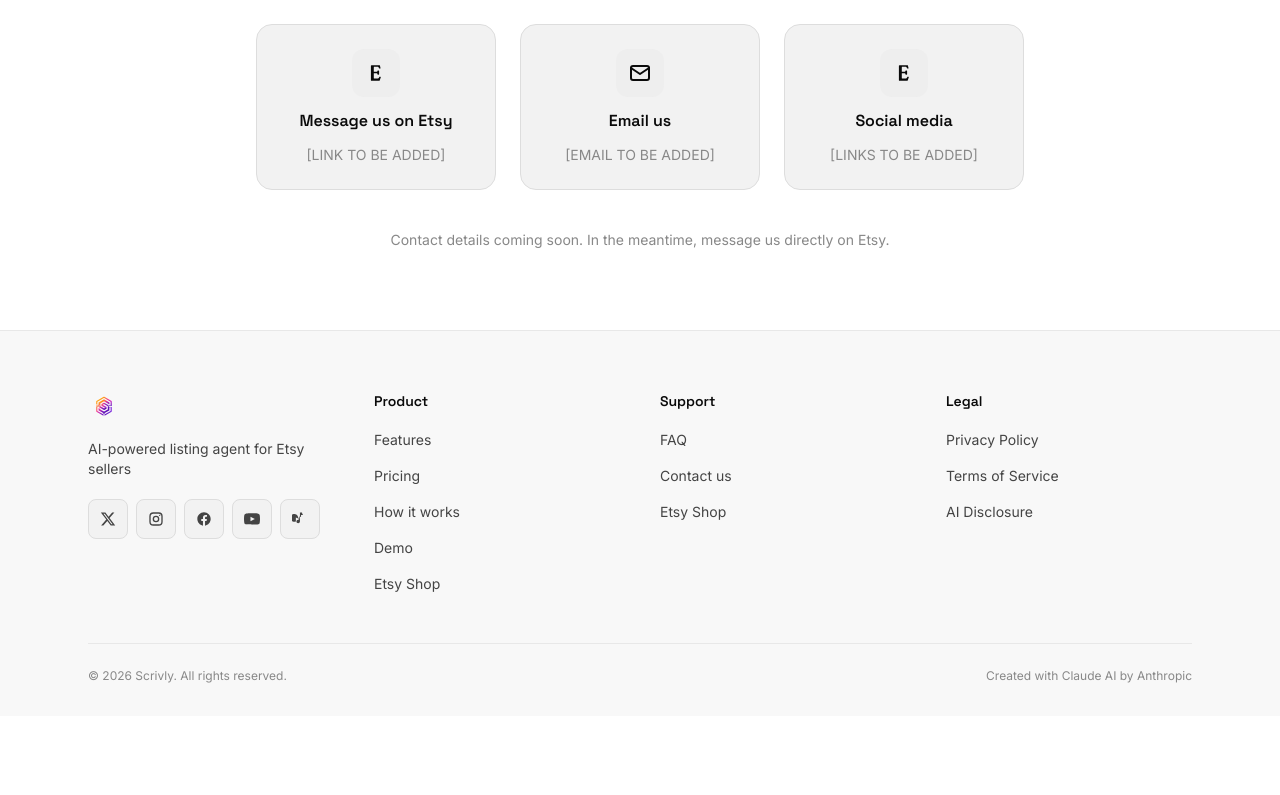
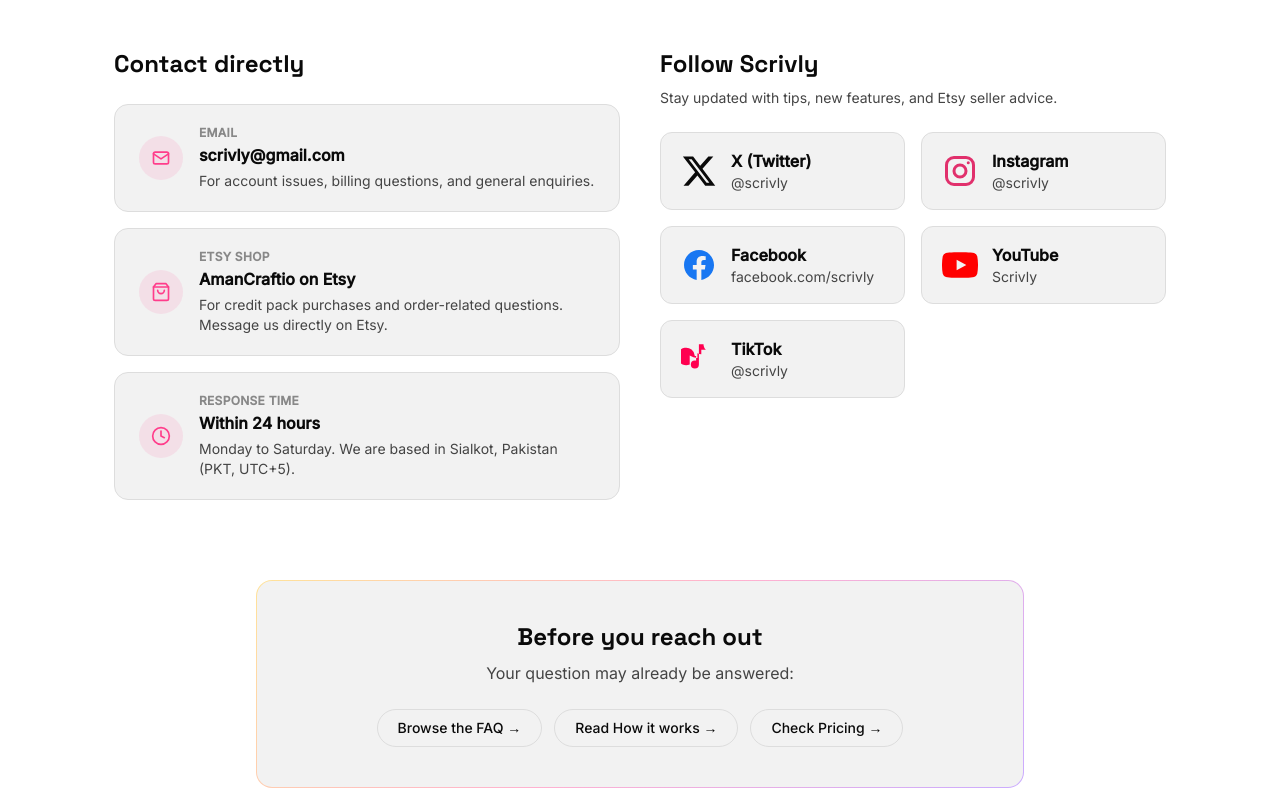
Before and after one commit to amanali6182218/scrivly, a Next.js app: page /contact in a window 1280 px wide. Shown: the part 365-1160 px from the top of the page. Before the commit the page ends 1081 px from the top, so only its background shows below. Built offline with nearby package versions, Linux system fonts and the light colour scheme.

Commit message:
Add Contact page with real details, update social links sitewide, update Etsy shop links

```diff
--- a/src/app/contact/page.js
+++ b/src/app/contact/page.js
@@ -1,30 +1,81 @@
+import Link from "next/link";
 import Navbar from "@/components/Navbar";
 import Footer from "@/components/Footer";
 import PageHero from "@/components/PageHero";
-import { EtsyIcon, EmailIcon } from "@/components/SocialIcons";
+import { TwitterIcon, InstagramIcon, FacebookIcon, YouTubeIcon, TikTokIcon } from "@/components/SocialIcons";
 
 export const metadata = {
   title: "Contact Us — Scrivly",
-  description: "Get in touch with the Scrivly team — message us on Etsy, email us, or follow us on social media.",
+  description: "Get in touch with the Scrivly team. We reply within 24 hours.",
 };
 
-const CONTACT_METHODS = [
+function EnvelopeIcon({ className = "h-5 w-5" }) {
+  return (
+    <svg className={className} viewBox="0 0 24 24" fill="none" stroke="currentColor" strokeWidth="2">
+      <rect x="3" y="5" width="18" height="14" rx="2" />
+      <path strokeLinecap="round" strokeLinejoin="round" d="M3 7l9 6 9-6" />
+    </svg>
+  );
+}
+
+function ShoppingBagIcon({ className = "h-5 w-5" }) {
+  return (
+    <svg className={className} viewBox="0 0 24 24" fill="none" stroke="currentColor" strokeWidth="2">
+      <path strokeLinecap="round" strokeLinejoin="round" d="M6 2L3 6v14a2 2 0 002 2h14a2 2 0 002-2V6l-3-4z" />
+      <path strokeLinecap="round" strokeLinejoin="round" d="M3 6h18" />
+      <path strokeLinecap="round" strokeLinejoin="round" d="M16 10a4 4 0 01-8 0" />
+    </svg>
+  );
+}
+
+function ClockIcon({ className = "h-5 w-5" }) {
+  return (
+    <svg className={className} viewBox="0 0 24 24" fill="none" stroke="currentColor" strokeWidth="2">
+      <circle cx="12" cy="12" r="10" />
+      <path strokeLinecap="round" strokeLinejoin="round" d="M12 6v6l4 2" />
+    </svg>
+  );
+}
+
+const DIRECT_CONTACT = [
   {
-    icon: EtsyIcon,
-    title: "Message us on Etsy",
-    note: "[LINK TO BE ADDED]",
+    Icon: EnvelopeIcon,
+    label: "EMAIL",
+    value: "scrivly@gmail.com",
+    href: "mailto:scrivly@gmail.com",
+    note: "For account issues, billing questions, and general enquiries.",
   },
   {
-    icon: EmailIcon,
-    title: "Email us",
-    note: "[EMAIL TO BE ADDED]",
+    Icon: ShoppingBagIcon,
+    label: "ETSY SHOP",
+    value: "AmanCraftio on Etsy",
+    href: "https://www.etsy.com/shop/AmanCraftio",
+    external: true,
+    note: "For credit pack purchases and order-related questions. Message us directly on Etsy.",
   },
   {
-    icon: EtsyIcon,
-    title: "Social media",
-    note: "[LINKS TO BE ADDED]",
+    Icon: ClockIcon,
+    label: "RESPONSE TIME",
+    value: "Within 24 hours",
+    note: "Monday to Saturday. We are based in Sialkot, Pakistan (PKT, UTC+5).",
   },
 ];
+
+const SOCIAL_PLATFORMS = [
+  { name: "X (Twitter)", handle: "@scrivly", href: "https://x.com", Icon: TwitterIcon, color: "var(--text-primary)" },
+  { name: "Instagram", handle: "@scrivly", href: "https://instagram.com/scrivly", Icon: InstagramIcon, color: "#E1306C" },
+  { name: "Facebook", handle: "facebook.com/scrivly", href: "https://facebook.com/scrivly", Icon: FacebookIcon, color: "#1877F2" },
+  { name: "YouTube", handle: "Scrivly", href: "https://youtube.com", Icon: YouTubeIcon, color: "#FF0000" },
+  { name: "TikTok", handle: "@scrivly", href: "https://tiktok.com", Icon: TikTokIcon, color: "#FF0050" },
+];
+
+const QUICK_LINKS = [
+  { label: "Browse the FAQ →", href: "/faq" },
+  { label: "Read How it works →", href: "/how-it-works" },
+  { label: "Check Pricing →", href: "/pricing" },
+];
+
+const cardStyle = { background: "var(--bg-card)", border: "1px solid var(--border-default)" };
 
 export default function ContactPage() {
   return (
@@ -34,32 +85,121 @@
       <main className="mx-auto max-w-[1100px] px-4 py-12 sm:px-6 sm:py-20">
         <PageHero
           label="GET IN TOUCH"
-          heading="Contact Us"
-          subtext="We are here to help. Choose the best way to reach us below."
+          heading="We are here to help."
+          subtext="Have a question, issue, or just want to say hello? Reach out through any of the channels below. We reply within 24 hours."
         />
 
-        <div className="mx-auto grid max-w-3xl gap-6 sm:grid-cols-3">
-          {CONTACT_METHODS.map(({ icon: Icon, title, note }) => (
-            <div
-              key={title}
-              className="flex flex-col items-center gap-3 rounded-2xl p-6 text-center"
-              style={{ background: "var(--bg-card)", border: "1px solid var(--border-default)" }}
-            >
-              <span
-                className="flex h-12 w-12 items-center justify-center rounded-xl"
-                style={{ background: "var(--bg-elevated)" }}
-              >
-                <Icon className="h-6 w-6 text-[var(--text-primary)]" />
-              </span>
-              <h3 className="text-base font-semibold text-[var(--text-primary)]">{title}</h3>
-              <p className="text-sm text-[var(--text-muted)]">{note}</p>
+        <div className="grid gap-10 text-left lg:grid-cols-2">
+          {/* Left column — direct contact */}
+          <div>
+            <h2 className="text-xl font-bold text-[var(--text-primary)] sm:text-2xl">Contact directly</h2>
+
+            <div className="mt-6 space-y-4">
+              {DIRECT_CONTACT.map(({ Icon, label, value, href, external, note }) => {
+                const content = (
+                  <>
+                    <span
+                      className="flex h-11 w-11 shrink-0 items-center justify-center rounded-full"
+                      style={{ background: "rgba(255,61,139,0.1)", color: "#FF3D8B" }}
+                    >
+                      <Icon className="h-5 w-5" />
+                    </span>
+                    <div>
+                      <p className="text-xs font-semibold uppercase tracking-wide" style={{ color: "var(--text-muted)" }}>
+                        {label}
+                      </p>
+                      <p className="mt-0.5 font-semibold text-[var(--text-primary)]">{value}</p>
+                      <p className="mt-1 text-sm text-[var(--text-secondary)]">{note}</p>
+                    </div>
+                  </>
+                );
+
+                const className =
+                  "flex items-center gap-4 rounded-[14px] px-6 py-5 transition hover:border-[rgba(255,61,139,0.4)]";
+
+                return href ? (
+                  <a
+                    key={label}
+                    href={href}
+                    {...(external ? { target: "_blank", rel: "noopener noreferrer" } : {})}
+                    className={className}
+                    style={cardStyle}
+                  >
+                    {content}
+                  </a>
+                ) : (
+                  <div key={label} className={className} style={cardStyle}>
+                    {content}
+                  </div>
+                );
+              })}
             </div>
-          ))}
+          </div>
+
+          {/* Right column — social media */}
+          <div>
+            <h2 className="text-xl font-bold text-[var(--text-primary)] sm:text-2xl">Follow Scrivly</h2>
+            <p className="mt-2 text-sm text-[var(--text-secondary)]">
+              Stay updated with tips, new features, and Etsy seller advice.
+            </p>
+
+            <div className="mt-6 grid gap-4 sm:grid-cols-2">
+              {SOCIAL_PLATFORMS.map(({ name, handle, href, Icon, color }) => (
+                <a
+                  key={name}
+                  href={href}
+                  target="_blank"
+                  rel="noopener noreferrer"
+                  className="flex items-center gap-3.5 rounded-xl px-5 py-4 transition duration-200 ease-out
+                    hover:-translate-y-0.5 hover:border-[rgba(255,61,139,0.35)] hover:shadow-[0_8px_24px_rgba(0,0,0,0.2)]"
+                  style={cardStyle}
+                >
+                  <span className="shrink-0" style={{ color }}>
+                    <Icon className="h-9 w-9" />
+                  </span>
+                  <div>
+                    <p className="font-semibold text-[var(--text-primary)]">{name}</p>
+                    <p className="text-sm text-[var(--text-secondary)]">{handle}</p>
+                  </div>
+                </a>
+              ))}
+            </div>
+          </div>
         </div>
 
-        <p className="mx-auto mt-10 max-w-2xl text-center text-sm text-[var(--text-muted)]">
-          Contact details coming soon. In the meantime, message us directly on Etsy.
-        </p>
+        {/* Before you contact */}
+        <div
+          className="mx-auto mt-20 max-w-3xl rounded-2xl p-8 text-center sm:p-10"
+          style={{
+            background:
+              "linear-gradient(var(--bg-card), var(--bg-card)) padding-box, linear-gradient(135deg, rgba(255,184,0,0.4), rgba(255,61,139,0.4), rgba(123,47,255,0.4)) border-box",
+            border: "1px solid transparent",
+          }}
+        >
+          <h2 className="text-xl font-bold text-[var(--text-primary)] sm:text-2xl">Before you reach out</h2>
+          <p className="mt-2 text-sm text-[var(--text-secondary)] sm:text-base">
+            Your question may already be answered:
+          </p>
+
+          <div className="mt-6 flex flex-wrap items-center justify-center gap-3">
+            {QUICK_LINKS.map((link) => (
+              <Link
+                key={link.href}
+                href={link.href}
+                className="rounded-full border border-[var(--border-default)] px-5 py-2 text-sm font-medium
+                  text-[var(--text-primary)] transition hover:border-brand-pink hover:text-brand-pink"
+              >
+                {link.label}
+              </Link>
+            ))}
+          </div>
+        </div>
+
+        {/* Business info */}
+        <div className="mx-auto mt-12 max-w-2xl text-center text-sm" style={{ color: "var(--text-muted)" }}>
+          <p>Scrivly is operated by Aman Ali, Sialkot, Pakistan.</p>
+          <p className="mt-1">Business enquiries: scrivly@gmail.com</p>
+        </div>
       </main>
 
       <Footer />
--- a/src/app/etsy-shop/page.js
+++ b/src/app/etsy-shop/page.js
@@ -32,6 +32,7 @@
     perListing: "~$0.27 per listing",
     buttonLabel: "Buy Starter on Etsy →",
     buttonId: "etsy-starter-link",
+    href: "https://www.etsy.com/shop/AmanCraftio",
   },
   {
     name: "Pro Pack",
@@ -42,6 +43,7 @@
     popular: true,
     buttonLabel: "Buy Pro Pack on Etsy →",
     buttonId: "etsy-pro-link",
+    href: "https://www.etsy.com/shop/AmanCraftio",
   },
   {
     name: "Power Seller Pack",
@@ -51,6 +53,7 @@
     perListing: "~$0.21 per listing",
     buttonLabel: "Buy Power Pack on Etsy →",
     buttonId: "etsy-power-link",
+    href: "https://www.etsy.com/shop/AmanCraftio",
   },
 ];
 
--- a/src/app/pricing/page.js
+++ b/src/app/pricing/page.js
@@ -18,6 +18,7 @@
     perListing: "~$0.27 per listing",
     buttonLabel: "Buy on Etsy →",
     buttonId: "pricing-starter-link",
+    href: "https://www.etsy.com/shop/AmanCraftio",
   },
   {
     name: "Pro Pack",
@@ -28,6 +29,7 @@
     popular: true,
     buttonLabel: "Buy on Etsy →",
     buttonId: "pricing-pro-link",
+    href: "https://www.etsy.com/shop/AmanCraftio",
   },
   {
     name: "Power Seller Pack",
@@ -37,6 +39,7 @@
     perListing: "~$0.21 per listing",
     buttonLabel: "Buy on Etsy →",
     buttonId: "pricing-power-link",
+    href: "https://www.etsy.com/shop/AmanCraftio",
   },
 ];
 
--- a/src/app/privacy/page.js
+++ b/src/app/privacy/page.js
@@ -108,7 +108,22 @@
           </DocSection>
 
           <DocSection heading="9. Contact">
-            <p>For privacy-related questions, contact us through the Contact page on our website.</p>
+            <p>
+              For privacy-related questions contact us at{" "}
+              <a href="mailto:scrivly@gmail.com" className="text-brand-pink hover:underline">
+                scrivly@gmail.com
+              </a>{" "}
+              or message us at{" "}
+              <a
+                href="https://www.etsy.com/shop/AmanCraftio"
+                target="_blank"
+                rel="noopener noreferrer"
+                className="text-brand-pink hover:underline"
+              >
+                etsy.com/shop/AmanCraftio
+              </a>
+              .
+            </p>
           </DocSection>
         </DocLayout>
       </main>
--- a/src/app/terms/page.js
+++ b/src/app/terms/page.js
@@ -27,6 +27,7 @@
               service where users purchase credits to generate SEO-optimized Etsy listings from product
               photos.
             </p>
+            <p>Scrivly is operated by Aman Ali, Sialkot, Pakistan.</p>
           </DocSection>
 
           <DocSection heading="2. Accounts">
@@ -109,7 +110,22 @@
           </DocSection>
 
           <DocSection heading="11. Contact">
-            <p>Questions about these Terms? Contact us through the Contact page on our website.</p>
+            <p>
+              Questions about these Terms? Email{" "}
+              <a href="mailto:scrivly@gmail.com" className="text-brand-pink hover:underline">
+                scrivly@gmail.com
+              </a>{" "}
+              or message us at{" "}
+              <a
+                href="https://www.etsy.com/shop/AmanCraftio"
+                target="_blank"
+                rel="noopener noreferrer"
+                className="text-brand-pink hover:underline"
+              >
+                etsy.com/shop/AmanCraftio
+              </a>
+              .
+            </p>
           </DocSection>
         </DocLayout>
       </main>
--- a/src/components/ContactSection.tsx
+++ b/src/components/ContactSection.tsx
@@ -17,7 +17,9 @@
           style={{ background: "var(--bg-card)", border: "1px solid var(--border-default)" }}
         >
           <a
-            href="#etsy-shop"
+            href="https://www.etsy.com/shop/AmanCraftio"
+            target="_blank"
+            rel="noopener noreferrer"
             className="flex items-center gap-3 text-sm font-medium text-[var(--text-primary)] transition hover:text-brand-pink"
           >
             <span
@@ -29,7 +31,7 @@
             Message us on Etsy
           </a>
           <a
-            href="mailto:hello@scrivly.ai"
+            href="mailto:scrivly@gmail.com"
             className="flex items-center gap-3 text-sm font-medium text-[var(--text-primary)] transition hover:text-brand-pink"
           >
             <span
@@ -52,11 +54,13 @@
             Follow us
           </h3>
           <div className="flex flex-wrap gap-3">
-            {SOCIAL_LINKS.map(({ id, label, Icon }) => (
+            {SOCIAL_LINKS.map(({ id, label, Icon, href }) => (
               <a
                 key={id}
-                href="#"
+                href={href}
                 id={id}
+                target="_blank"
+                rel="noopener noreferrer"
                 aria-label={label}
                 className="flex items-center justify-center rounded-lg border transition
                   hover:border-[var(--accent-pink)] hover:bg-[var(--bg-elevated)]"
--- a/src/components/CreditPackCard.tsx
+++ b/src/components/CreditPackCard.tsx
@@ -7,6 +7,7 @@
   popular?: boolean;
   buttonLabel: string;
   buttonId: string;
+  href?: string;
 };
 
 const FEATURES = ["SEO-optimized title", "Full description", "All 13 tags", "Price research", "Health score /100"];
@@ -48,8 +49,10 @@
       </ul>
 
       <a
-        href="#"
+        href={pack.href || "#"}
         id={pack.buttonId}
+        target="_blank"
+        rel="noopener noreferrer"
         className={`mt-8 block w-full rounded-lg px-4 py-2.5 text-center text-sm font-semibold transition ${
           pack.popular
             ? "bg-brand text-white shadow-md hover:shadow-[0_0_30px_rgba(255,61,139,0.4)]"
--- a/src/components/Footer.tsx
+++ b/src/components/Footer.tsx
@@ -48,11 +48,13 @@
               AI-powered listing agent for Etsy sellers
             </p>
             <div className="mt-5 flex gap-2">
-              {SOCIAL_LINKS.map(({ id, label, Icon }) => (
+              {SOCIAL_LINKS.map(({ id, label, Icon, href }) => (
                 <a
                   key={id}
-                  href="#"
+                  href={href}
                   id={id}
+                  target="_blank"
+                  rel="noopener noreferrer"
                   aria-label={label}
                   className="flex items-center justify-center rounded-lg border transition
                     hover:border-[var(--accent-pink)] hover:bg-[var(--bg-elevated)]"
--- a/src/components/SocialIcons.tsx
+++ b/src/components/SocialIcons.tsx
@@ -62,9 +62,9 @@
 }
 
 export const SOCIAL_LINKS = [
-  { id: "social-twitter", label: "Twitter / X", Icon: TwitterIcon },
-  { id: "social-instagram", label: "Instagram", Icon: InstagramIcon },
-  { id: "social-facebook", label: "Facebook", Icon: FacebookIcon },
-  { id: "social-youtube", label: "YouTube", Icon: YouTubeIcon },
-  { id: "social-tiktok", label: "TikTok", Icon: TikTokIcon },
+  { id: "social-twitter", label: "X (Twitter)", Icon: TwitterIcon, href: "https://x.com" },
+  { id: "social-instagram", label: "Instagram", Icon: InstagramIcon, href: "https://instagram.com/scrivly" },
+  { id: "social-facebook", label: "Facebook", Icon: FacebookIcon, href: "https://facebook.com/scrivly" },
+  { id: "social-youtube", label: "YouTube", Icon: YouTubeIcon, href: "https://youtube.com" },
+  { id: "social-tiktok", label: "TikTok", Icon: TikTokIcon, href: "https://tiktok.com" },
 ];
```
